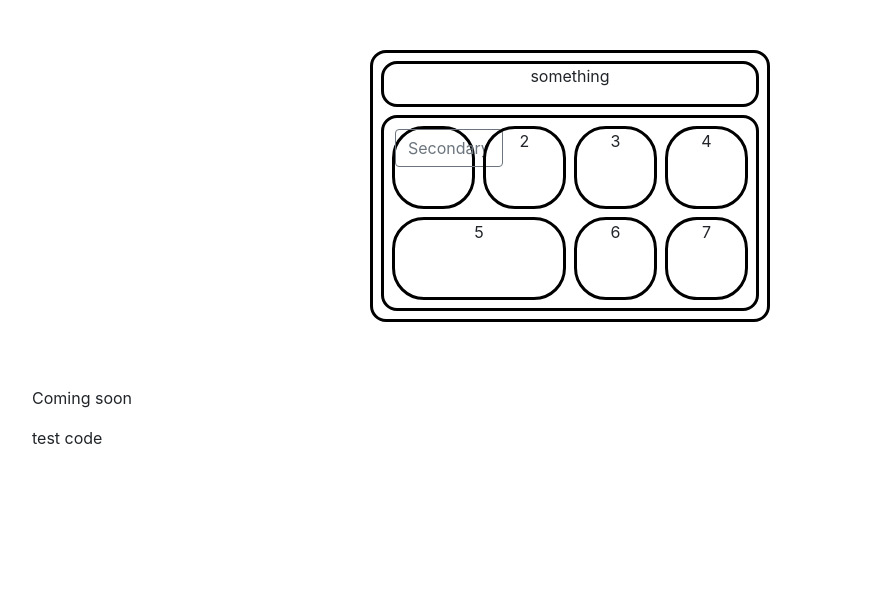
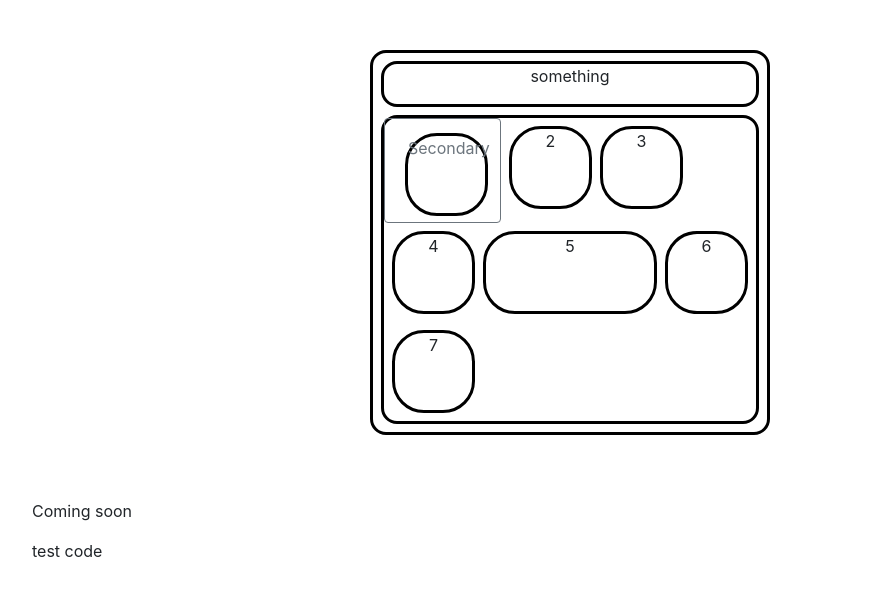
Before and after one commit to mtian725/BasicCalculator, a website: page index.html in a window 1280 px wide. Shown: the part 148-744 px from the top of the page, without its empty margins (70-964 px from the left). Drawn offline with nearby package versions, Linux system fonts and the light colour scheme.

Commit message:
Update index.html

```diff
--- a/index.html
+++ b/index.html
@@ -31,9 +31,11 @@
             <p>something<p>
           </div>
           <div class="items">
-            <div class="temp-button">
-              <button type="button" class="btn btn-outline-secondary">Secondary</button>
-            </div>
+            <button type="button" class="btn btn-outline-secondary">
+              <div class="temp-button">
+                Secondary
+              </div>
+            </button>
             <div class="temp-button">
               <p>
                 2
```
